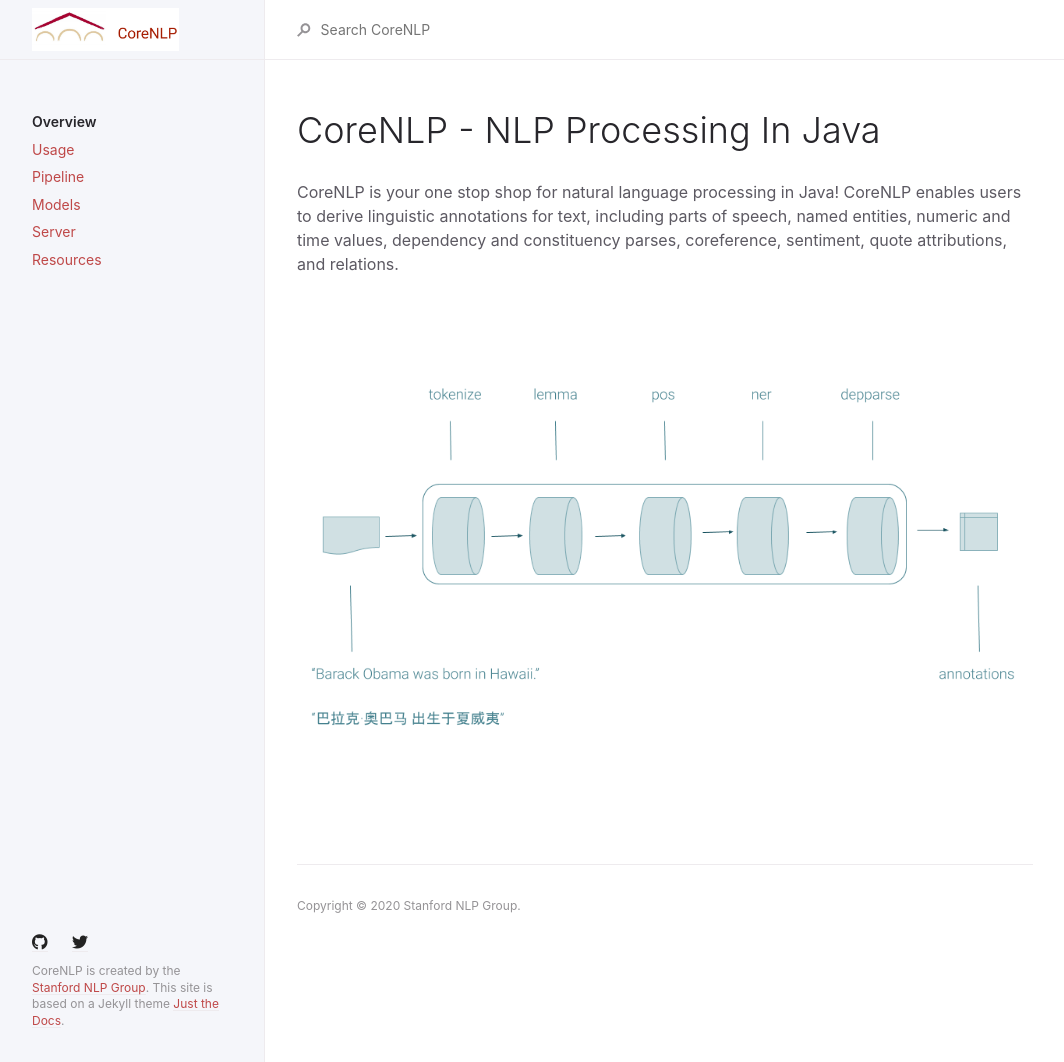
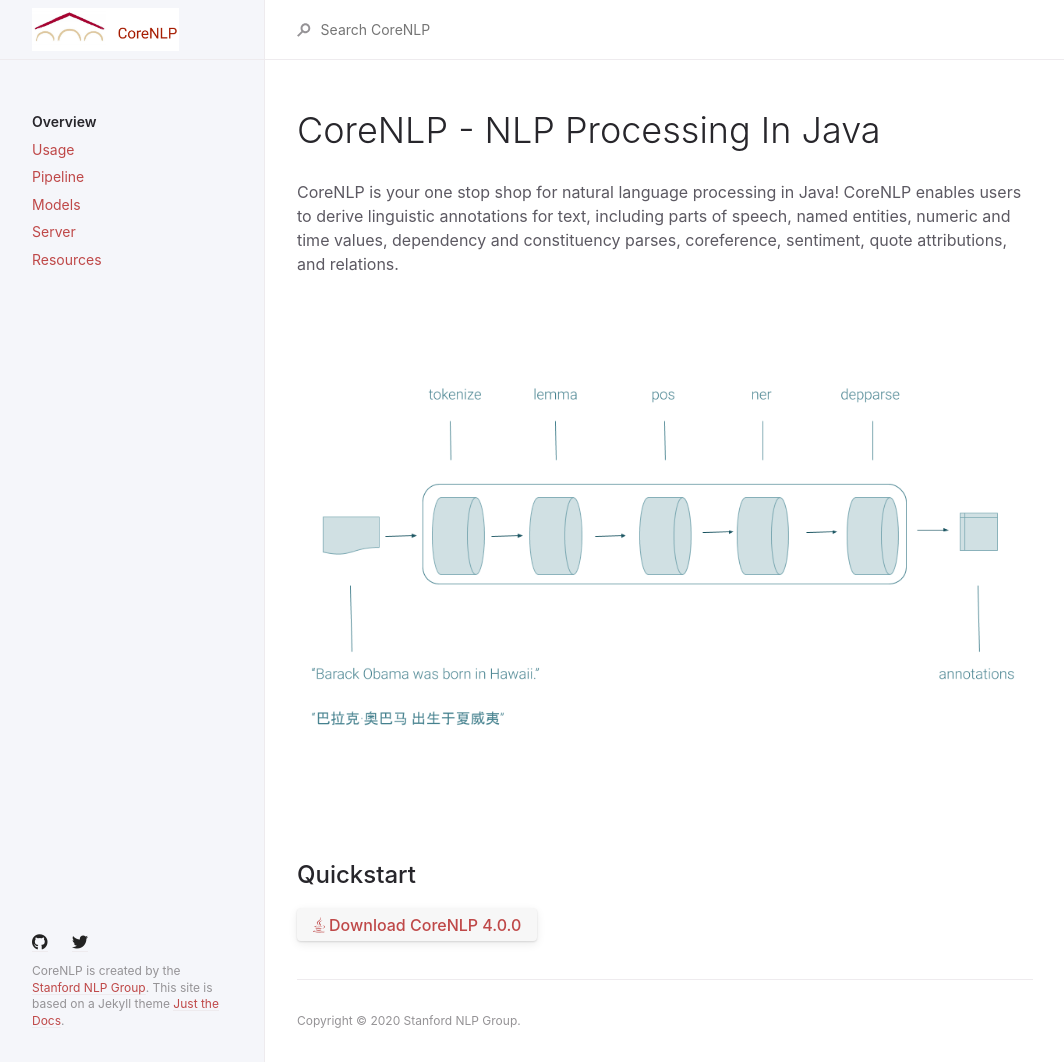
Before and after one commit to stanfordnlp/corenlp-docs-dev, a Jekyll site: the page built from _pages/index.md, in a window 1280 px wide. Shown: the whole page, without its empty margins (107-1171 px from the left). Built offline with Jekyll 4.4.1, drawn with Linux system fonts in a browser that asks for light colours; nearby versions of some CDN libraries.

Commit message:
add download button

```diff
--- a/_pages/index.md
+++ b/_pages/index.md
@@ -18,3 +18,7 @@ parts of speech, named entities, numeric and time values, dependency and constit
 <p align="center">
    <img src="assets/images/pipeline.png">
 </p>
+
+## Quickstart
+
+[<i class="fab fa-java"></i> Download CoreNLP 4.0.0](http://nlp.stanford.edu/software/stanford-corenlp-latest.zip){: .btn .mr-2}
```
